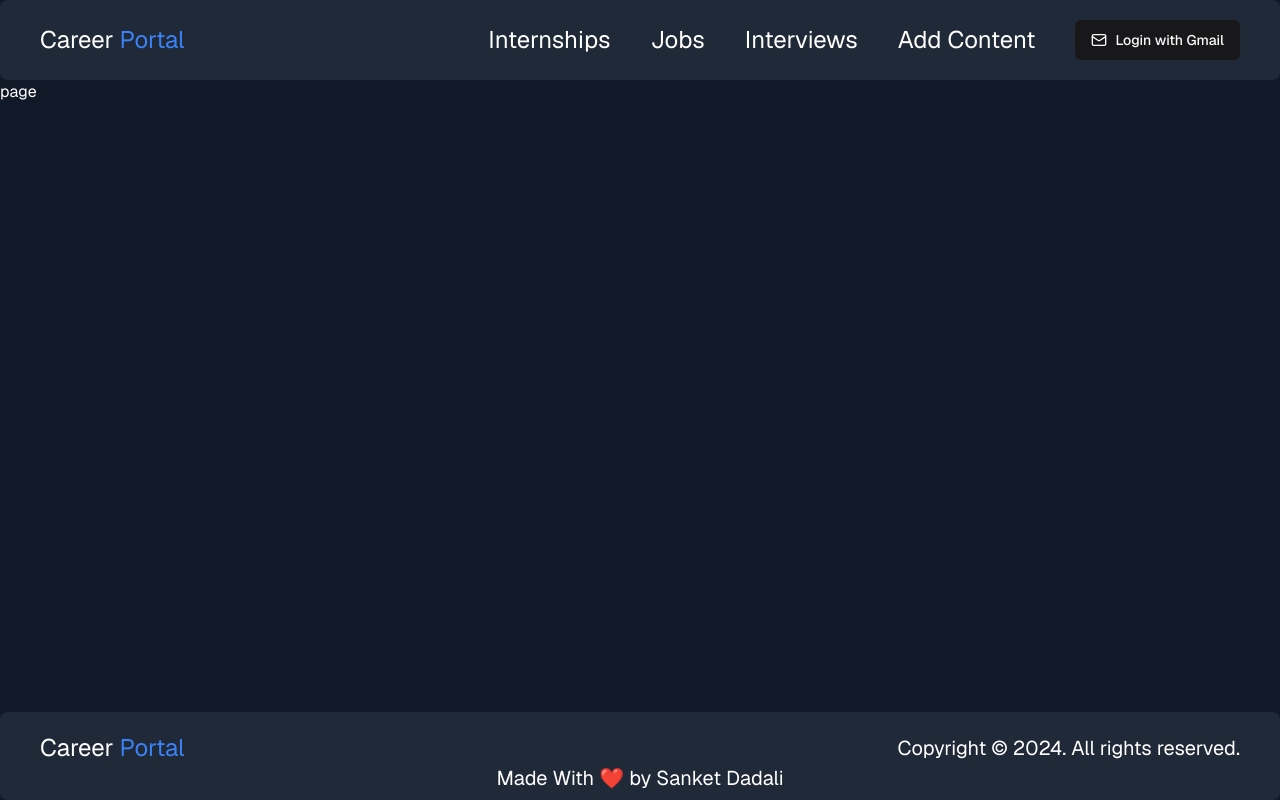
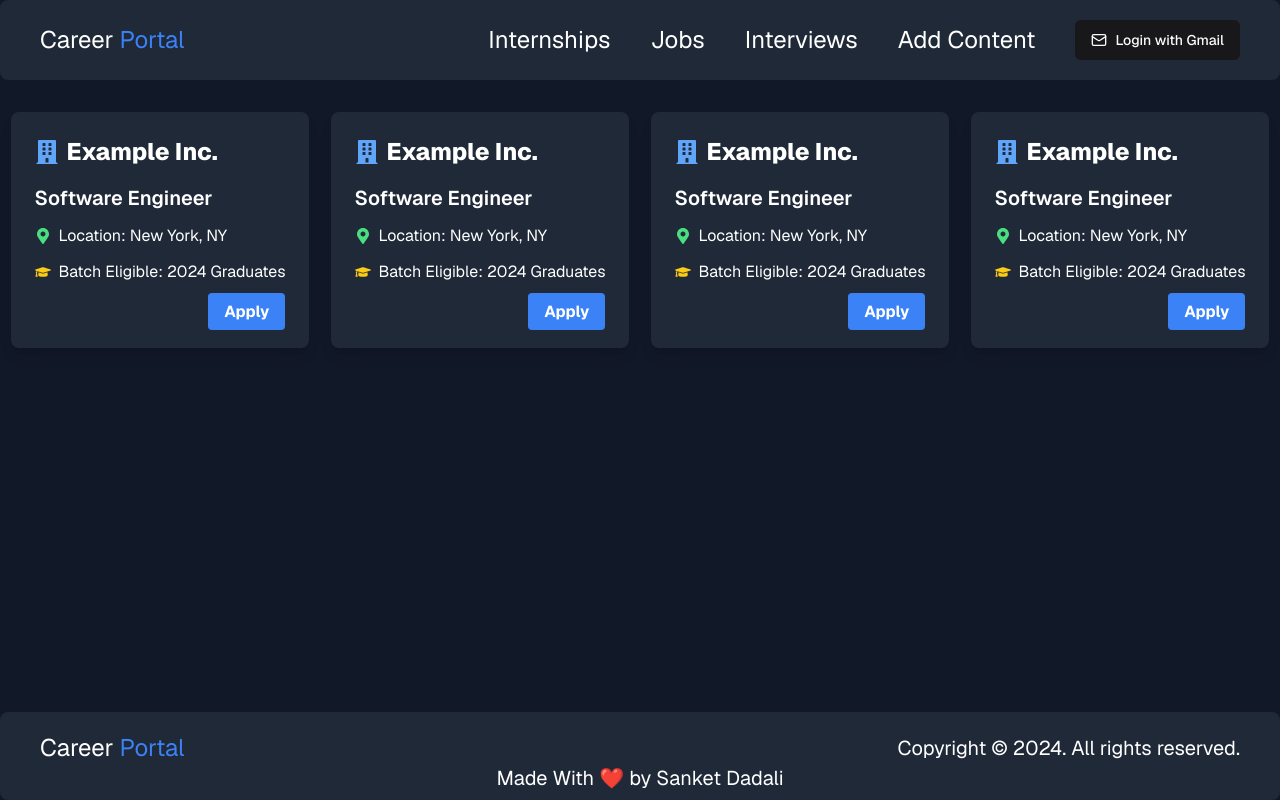
Before and after one commit to poseidonsanket/CareerPortal, a Next.js app: page /internship in a window 1280 px wide. Built offline with nearby package versions, Linux system fonts and the light colour scheme.

Commit message:
Job, Interview and Internship card added

```diff
--- a/app/internship/page.tsx
+++ b/app/internship/page.tsx
@@ -1,13 +1,52 @@
+import Card from "@/components/Card";
 import Footer from "@/components/Footer";
 import { Header } from "@/components/Header";
 import React from "react";
 
 const page = () => {
+  const dummyData = {
+    companyName: "Example Inc.",
+    jobTitle: "Software Engineer",
+    location: "New York, NY",
+    batchEligible: "2024 Graduates",
+    jobLink: "https://example.com/job",
+  };
   return (
     <div className="flex flex-col min-h-screen min-w-screen">
       <Header />
 
-      <div className="flex-1 mt-20">page</div>
+      <div className="flex-1 mt-20 mb-20">
+        <div className="grid grid-cols-4">
+          <Card
+            companyName={dummyData.companyName}
+            jobTitle={dummyData.jobTitle}
+            location={dummyData.location}
+            batchEligible={dummyData.batchEligible}
+            jobLink={dummyData.jobLink}
+          />
+          <Card
+            companyName={dummyData.companyName}
+            jobTitle={dummyData.jobTitle}
+            location={dummyData.location}
+            batchEligible={dummyData.batchEligible}
+            jobLink={dummyData.jobLink}
+          />
+          <Card
+            companyName={dummyData.companyName}
+            jobTitle={dummyData.jobTitle}
+            location={dummyData.location}
+            batchEligible={dummyData.batchEligible}
+            jobLink={dummyData.jobLink}
+          />
+          <Card
+            companyName={dummyData.companyName}
+            jobTitle={dummyData.jobTitle}
+            location={dummyData.location}
+            batchEligible={dummyData.batchEligible}
+            jobLink={dummyData.jobLink}
+          />
+        </div>
+      </div>
 
       <Footer />
     </div>
--- a/app/interview/page.tsx
+++ b/app/interview/page.tsx
@@ -1,5 +1,6 @@
 import Footer from "@/components/Footer";
 import { Header } from "@/components/Header";
+import InterviewCard from "@/components/InterviewCard";
 import React from "react";
 
 const page = () => {
@@ -7,7 +8,34 @@ const page = () => {
     <div className="flex flex-col min-h-screen min-w-screen">
       <Header />
 
-      <div className="flex-1 mt-20">page</div>
+      <div className="flex-1 mt-20 mb-20">
+        <div className="grid grid-cols-5">
+          <InterviewCard
+            companyName="XYZ Company"
+            position="Senior Developer"
+            verdict="Rejected"
+            readMoreLink="https://example.com/interview-details"
+          />
+          <InterviewCard
+            companyName="XYZ Company"
+            position="Senior Developer"
+            verdict="Pending"
+            readMoreLink="https://example.com/interview-details"
+          />
+          <InterviewCard
+            companyName="XYZ Company"
+            position="Senior Developer"
+            verdict="Selected"
+            readMoreLink="https://example.com/interview-details"
+          />
+          <InterviewCard
+            companyName="XYZ Company"
+            position="Senior Developer"
+            verdict="Selected"
+            readMoreLink="https://example.com/interview-details"
+          />
+        </div>
+      </div>
 
       <Footer />
     </div>
--- a/app/job/page.tsx
+++ b/app/job/page.tsx
@@ -1,13 +1,52 @@
 import React from "react";
 import { Header } from "@/components/Header";
 import Footer from "@/components/Footer";
+import Card from "@/components/Card";
 
 const index = () => {
+  const dummyData = {
+    companyName: "Example Inc.",
+    jobTitle: "Software Engineer",
+    location: "New York, NY",
+    batchEligible: "2024 Graduates",
+    jobLink: "https://example.com/job",
+  };
   return (
     <div className="flex flex-col min-h-screen min-w-screen">
       <Header />
 
-      <div className="flex-1 mt-20">page</div>
+      <div className="flex-1 mt-20 mb-20">
+        <div className="grid grid-cols-4">
+          <Card
+            companyName={dummyData.companyName}
+            jobTitle={dummyData.jobTitle}
+            location={dummyData.location}
+            batchEligible={dummyData.batchEligible}
+            jobLink={dummyData.jobLink}
+          />
+           <Card
+            companyName={dummyData.companyName}
+            jobTitle={dummyData.jobTitle}
+            location={dummyData.location}
+            batchEligible={dummyData.batchEligible}
+            jobLink={dummyData.jobLink}
+          />
+           <Card
+            companyName={dummyData.companyName}
+            jobTitle={dummyData.jobTitle}
+            location={dummyData.location}
+            batchEligible={dummyData.batchEligible}
+            jobLink={dummyData.jobLink}
+          />
+           <Card
+            companyName={dummyData.companyName}
+            jobTitle={dummyData.jobTitle}
+            location={dummyData.location}
+            batchEligible={dummyData.batchEligible}
+            jobLink={dummyData.jobLink}
+          />
+        </div>
+      </div>
 
       <Footer />
     </div>
--- /dev/null
+++ b/components/Card.tsx
@@ -0,0 +1,52 @@
+import React from "react";
+import {
+  FaBuilding,
+  FaMapMarkerAlt,
+  FaGraduationCap,
+} from "react-icons/fa";
+
+interface CardProps {
+  companyName: string;
+  jobTitle: string;
+  location: string;
+  batchEligible: string;
+  jobLink: string;
+}
+
+const Card: React.FC<CardProps> = ({
+  companyName,
+  jobTitle,
+  location,
+  batchEligible,
+  jobLink,
+}) => {
+  return (
+    <div className="bg-gray-800 text-white p-6 rounded-lg shadow-lg max-w-lg mx-auto mt-8">
+      <h2 className="text-2xl font-extrabold mb-4 flex items-center">
+        <FaBuilding className="mr-2 text-blue-400" />
+        {companyName}
+      </h2>
+      <p className="text-xl font-semibold mb-3">{jobTitle}</p>
+      <div className="text-md mb-3 flex items-center">
+        <FaMapMarkerAlt className="mr-2 text-green-400" />
+        <span>Location: {location}</span>
+      </div>
+      <div className="text-md mb-3 flex items-center">
+        <FaGraduationCap className="mr-2 text-yellow-400" />
+        <span>Batch Eligible: {batchEligible}</span>
+      </div>
+      <div className="text-right mt-4">
+        <a
+          href={jobLink}
+          target="_blank"
+          rel="noopener noreferrer"
+          className="bg-blue-500 hover:bg-blue-700 text-white font-bold py-2 px-4 rounded focus:outline-none focus:shadow-outline transition-transform transform hover:scale-105"
+        >
+          Apply
+        </a>
+      </div>
+    </div>
+  );
+};
+
+export default Card;
--- /dev/null
+++ b/components/InterviewCard.tsx
@@ -0,0 +1,72 @@
+import React from "react";
+import {
+  FaBuilding,
+  FaCheckCircle,
+  FaTimesCircle,
+  FaExternalLinkAlt,
+  FaClock
+} from "react-icons/fa";
+
+interface InterviewCardProps {
+  companyName: string;
+  position: string;
+  verdict: "Selected" | "Rejected" | "Pending";
+  readMoreLink: string;
+}
+
+const InterviewCard: React.FC<InterviewCardProps> = ({
+  companyName,
+  position,
+  verdict,
+  readMoreLink,
+}) => {
+  let verdictIcon;
+  let verdictText;
+  let verdictColorClass;
+
+  switch (verdict) {
+    case "Selected":
+      verdictIcon = <FaCheckCircle className="text-green-500 mr-2" />;
+      verdictText = "Selected";
+      verdictColorClass = "text-green-500";
+      break;
+    case "Rejected":
+      verdictIcon = <FaTimesCircle className="text-red-500 mr-2" />;
+      verdictText = "Rejected";
+      verdictColorClass = "text-red-500";
+      break;
+    case "Pending":
+    default:
+      verdictIcon = <FaClock className="text-yellow-400 mr-2" />;
+      verdictText = "Pending";
+      verdictColorClass = "text-yellow-400";
+      break;
+  }
+
+  return (
+    <div className="bg-gray-800 text-white p-6 rounded-lg shadow-lg max-w-lg mx-auto mt-8">
+      <h2 className="text-2xl font-extrabold mb-4 flex items-center">
+        <FaBuilding className="mr-2" />
+        {companyName}
+      </h2>
+      <p className="text-xl font-semibold mb-3">{position}</p>
+      <div className={`text-md mb-3 flex items-center ${verdictColorClass}`}>
+        {verdictIcon}
+        Verdict: {verdictText}
+      </div>
+      <div className="text-left mt-4">
+        <a
+          href={readMoreLink}
+          target="_blank"
+          rel="noopener noreferrer"
+          className="bg-blue-500 hover:bg-blue-700 text-white font-bold py-2 px-4 rounded focus:outline-none focus:shadow-outline transition-transform transform hover:scale-105 inline-flex items-center"
+        >
+          <FaExternalLinkAlt className="mr-2" />
+          View Details
+        </a>
+      </div>
+    </div>
+  );
+};
+
+export default InterviewCard;
--- a/components/interviewForm.tsx
+++ b/components/interviewForm.tsx
@@ -11,7 +11,6 @@ const InterviewForm = () => {
   const formRef = useRef<HTMLFormElement>(null);
   const companyNameRef = useRef<HTMLInputElement>(null);
   const jobTitleRef = useRef<HTMLInputElement>(null);
-  const locationRef = useRef<HTMLInputElement>(null);
   const roundTitleRefs = useRef<HTMLInputElement[]>([]);
   const roundDescriptionRefs = useRef<HTMLTextAreaElement[]>([]);
   const verdictRef = useRef<HTMLSelectElement>(null);
@@ -26,7 +25,6 @@ const InterviewForm = () => {
     const formData = {
       companyName: companyNameRef.current?.value || "",
       jobTitle: jobTitleRef.current?.value || "",
-      location: locationRef.current?.value || "",
       rounds,
       verdict: verdictRef.current?.value || "",
     };
@@ -77,21 +75,6 @@ const InterviewForm = () => {
                 id="job-title"
                 type="text"
                 placeholder="Enter job title"
-                required
-              />
-            </div>
-          </div>
-          <div className="flex flex-wrap -mx-3 mb-6">
-            <div className="w-full px-3">
-              <label className="block uppercase tracking-wide text-gray-300 text-xs font-bold mb-2">
-                Location
-              </label>
-              <input
-                ref={locationRef}
-                className="appearance-none block w-full bg-gray-800 text-white border border-gray-700 rounded py-3 px-4 mb-3 leading-tight focus:outline-none focus:bg-gray-700"
-                id="location"
-                type="text"
-                placeholder="Enter location"
                 required
               />
             </div>
@@ -157,6 +140,7 @@ const InterviewForm = () => {
                 <option value="">Select verdict</option>
                 <option value="selected">Selected</option>
                 <option value="rejected">Rejected</option>
+                <option value="rejected">Pending</option>
               </select>
             </div>
           </div>
```
